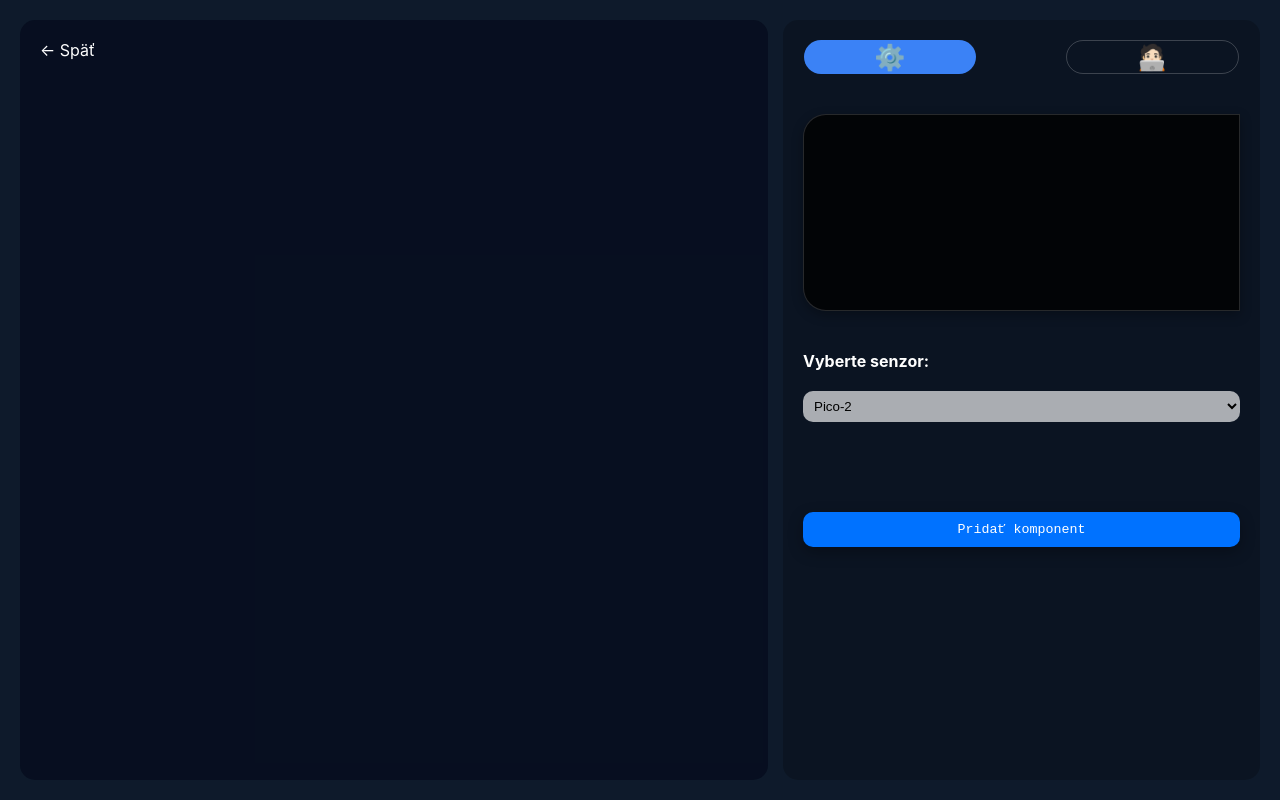
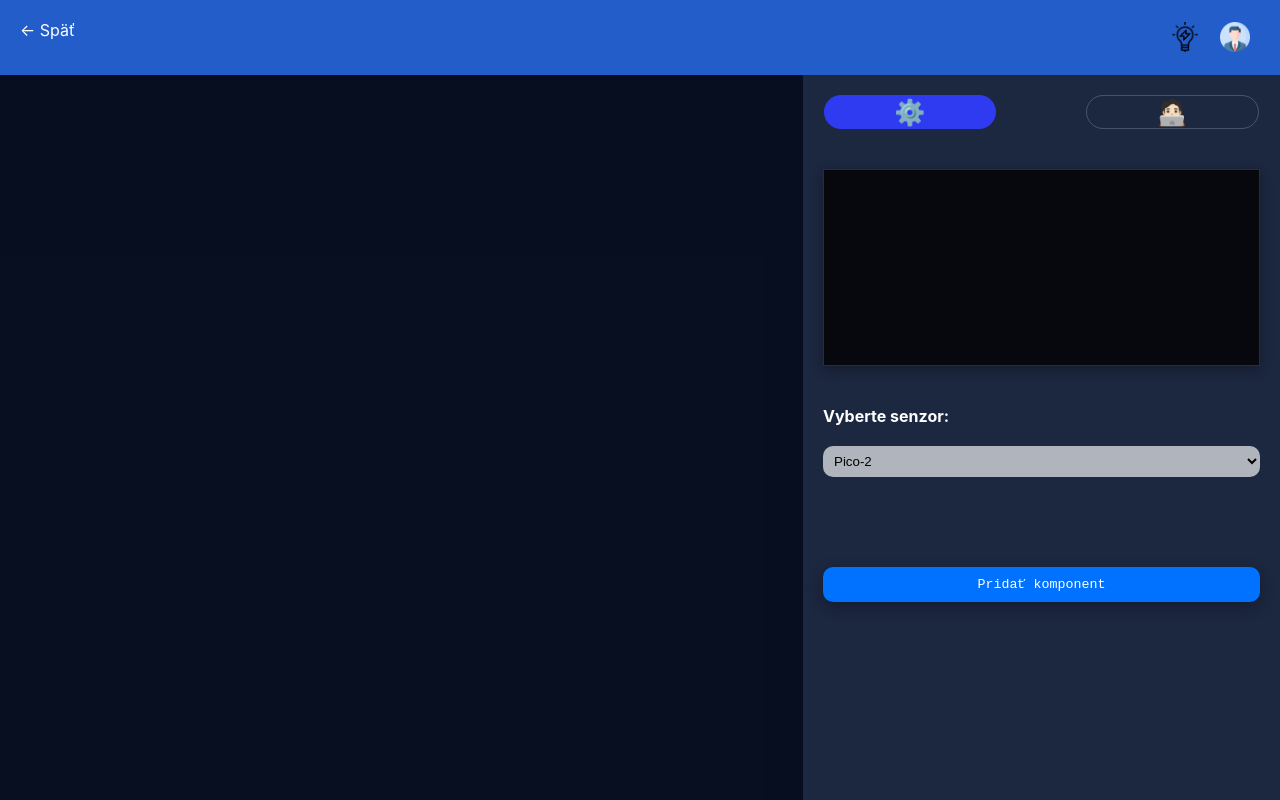
Before and after one commit to RealJarvis/soria-virtual-lab, a website: page lab/lab.html in a window 1280 px wide. Drawn offline with Linux system fonts and the light colour scheme.

Commit message:
UI refactoring of the main page

```diff
--- a/lab/lab.css
+++ b/lab/lab.css
@@ -18,11 +18,38 @@ body {
     cursor: pointer;
 }
 
+#toolbar {
+    position: relative;
+    padding-left: 30px;
+    padding-right: 30px;
+    background-color: #225dc9;
+    display: flex;
+    flex: 0.5;
+    justify-content: space-between;
+    align-items: center;
+}
+#toolbar #buttons img {
+    display: flex;
+    margin: 0;
+    width: 30px;
+    height: 30px;
+    cursor: pointer;
+}
+
+#menubar{
+    display: flex;
+}
+#buttons {
+    display: flex;
+    gap: 20px;
+
+}
+
 .lab-container {
     display: flex;
-    flex: 1;
-    gap: 15px;
-    padding: 20px;
+    flex: 2;
+
+
 }
 
 /*The virtual lab itself*/
@@ -32,7 +59,7 @@ body {
     position: relative;
     /*making the board a transparent */
     background: rgba(6, 13, 30, 0.87);
-    border-radius: 15px;
+    /*border-radius: 15px;*/
 
     justify-content: center;
     align-items: center;
@@ -61,14 +88,15 @@ body {
 
 /*The interface area of the control*/
 .interface {
+
     flex: 0.5;
     position: relative;
-    background: rgba(0, 0, 0, 0.22);
+    background: #1c2740;
     display: flex;
     flex-direction: column;
     padding: 20px;
     gap: 20px;
-    border-radius: 15px;
+    /*border-radius: 15px;*/
     color: white;
 
 }
@@ -85,7 +113,7 @@ body {
     min-height: 175px;
     max-height: 175px;
     width: 415px;
-    border-radius: 23px 0 0 23px;
+    /*border-radius: 23px 0 0 23px;*/
     align-self: center;
     overflow-y: auto;
     overflow-x: hidden;
@@ -174,7 +202,7 @@ body {
 }
 
 .icon-btn.active {
-    background: #3B82F6;          /* blue active background */
+    background: #2e3bf0;        /* blue active background */
     border: none;                 /* no border when active */
 }
 
@@ -212,12 +240,11 @@ body {
     display: none;             /* hidden initially */
     margin-top: 20px;
 
-    border-radius: 12px;
     background: rgba(0, 0, 0, 0.8);
     backdrop-filter: blur(6px);
     align-self: center;
     align-items: center;
-    min-height: 360px;         /* space for code content */
+    min-height: 270px;         /* space for code content */
     color: white;
     font-family: Consolas, monospace;
     overflow-y: auto;
--- a/lab/lab.html
+++ b/lab/lab.html
@@ -9,12 +9,19 @@
 
 </head>
 <body>
+<div id="toolbar">
+  <div id="menubar"><a onclick="goBack()" class="back-btn">← Späť</a></div>
 
+  <div id="buttons">
+    <div class="state" id="OFF" onclick="tutorialSwitch()"><img src="./../media/tutoroff.png"></div>
+    <a href="../profile/profile.html"><img id="toolbar_profile" src="../media/avatar.png" alt=""></a>
+  </div>
+</div>
 
 <div class="lab-container">
   <!-- Left: Lab area -->
   <div id="lab-area">
-    <a onclick="goBack()" class="back-btn">← Späť</a>
+
 
     <!--SVG layer for the wires -->
     <svg id="wire-layer"></svg>
--- a/lab/lab.js
+++ b/lab/lab.js
@@ -2,12 +2,27 @@ let counter = 0
 // sensor the user clicked on
 let connectingFrom = null;         // first sensor selected for wire
 let wires = [];                    // stores all drawn wires
+let tutorialState = false
+
+let selectedSensor = null;
+function tutorialSwitch() {
+    const state = document.querySelector(".state")
+    const image = state?.querySelector("img");
+    if (state.id === "ON"){
+        state.id = "OFF";
+        tutorialState = false;
+        image.src = "./../media/tutoroff.png";
+    }else {
+        state.id = "ON";
+        tutorialState = true;
+        image.src = "./../media/tutor.png";
+    }
 
 
-let selectedSensor = null;
-
+}
 // pop up message which serves as a guid for the lab
 function activateAssitant(element) {
+    if (!tutorialState) return;
     // tutorial logic
     let popup = document.getElementById('tutorial-overlay');
     popup.style.display = "flex";
--- a/profile/profile.css
+++ b/profile/profile.css
@@ -3,6 +3,10 @@ body {
     font-family: Arial, sans-serif;
     background: #050d1a;
     color: white;
+}
+
+a {
+    cursor: pointer;
 }
 
 .back-btn {
--- a/soriamain.css
+++ b/soriamain.css
@@ -1,5 +1,5 @@
 body {
-    background: #07152C;
+    background: #050d1a;
     margin: 0;
     justify-content: center;
     align-items: center;
@@ -27,7 +27,7 @@ html, body {
 }
 
 .menu-segment {
-    background-color: rgba(255, 255, 255, 0.07);
+    background: #1c2740;
     background-size: 300% 300%;
     animation: gradientShine 15s ease infinite;
     padding: 50px;
```
Also changed, not shown: profile/profile.html (+6 -1 lines), media/tutor.png (added), media/tutoroff.png (added).
